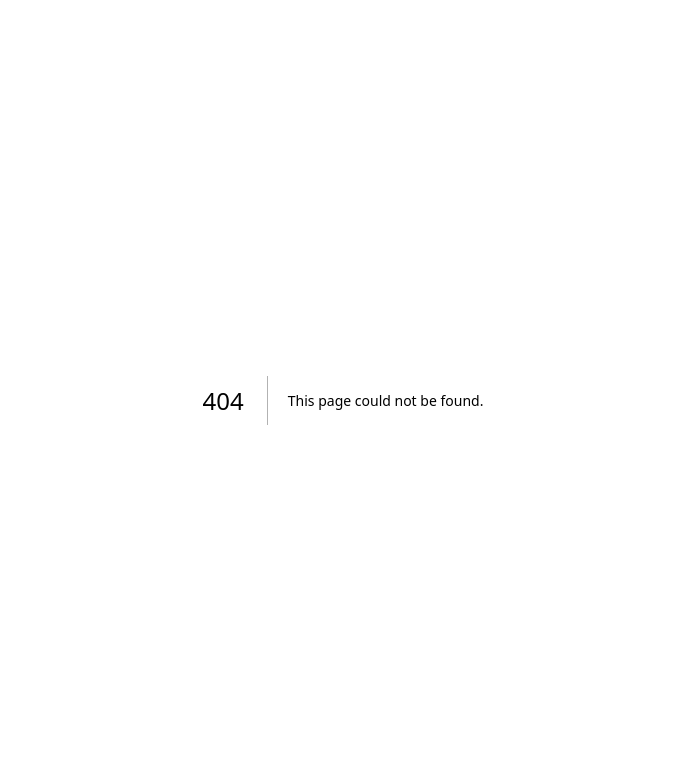
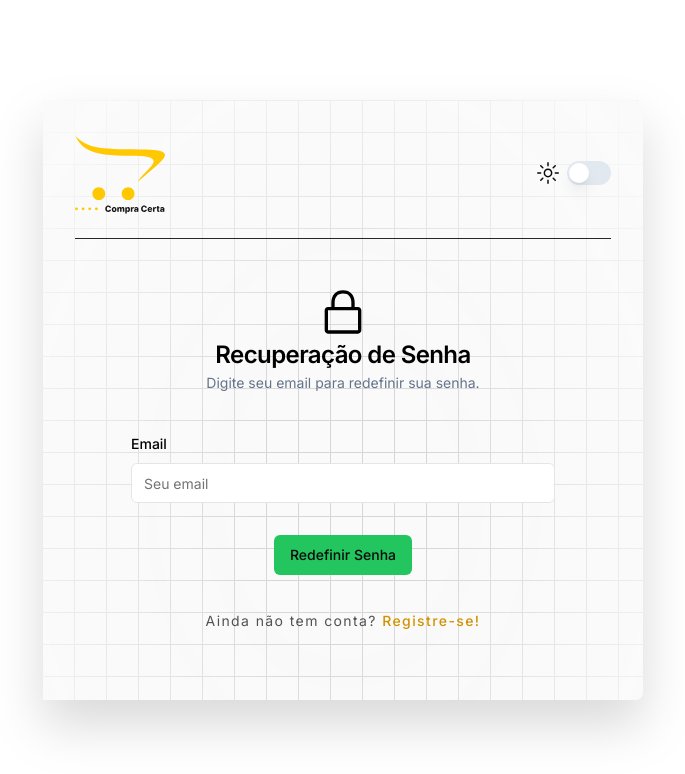
Before and after one commit to tiagodev96/compra-certa-front, a Next.js app: page /forgot-password in a window 1280 px wide. Before the commit this address had no page. Shown: the top 774 px of the page, without its empty margins (297-982 px from the left). Built offline with nearby package versions, Linux system fonts and the light colour scheme.

Commit message:
Feat login/register

```diff
--- /dev/null
+++ b/src/app/(auth)/change-password/page.tsx
@@ -0,0 +1,56 @@
+'use client';
+import { useRouter } from 'next/router';
+import { useEffect, useState } from 'react';
+import { GridBackground, LoginHeader } from '@/components';
+import { Button } from '@/components/ui/button';
+import {
+  CardContent,
+  CardDescription,
+  CardFooter,
+  CardHeader,
+  CardTitle,
+} from '@/components/ui/card';
+import { Input } from '@/components/ui/input';
+import { Label } from '@/components/ui/label';
+import { Separator } from '@/components/ui/separator';
+import ChangePasswordForm from '@/components/Auth/ChangePasswordForm';
+import SuccessPasswordChange from '@/components/Auth/SuccessPasswordChange';
+
+const ChangePassword = () => {
+  //const router = useRouter();
+  const [isSuccess, setIsSuccess] = useState(false);
+
+  const renderChangePasswordForm = () => {
+    return (<ChangePasswordForm />)
+  }
+
+  useEffect(() => {
+    /*  if (!userAuthenticated) { */
+    /*    router.push('/login'); */
+    /*  } */
+  }, []);
+
+  return (
+    <div className='sectionContainer flex items-center justify-center w-screen h-screen'>
+      <div className='grid max-w-[1200px] container h-full items-center justify-center max-h-[600px] rounded-lg drop-shadow-2xl'>
+        <div className=' h-full overflow-hidden rounded-tr-lg rounded-br-lg w-[600px]'>
+          <GridBackground>
+            <div className='flex flex-1 flex-col z-20 px-8 py-8'>
+              <LoginHeader />
+              <Separator className='my-6 bg-neutral-800 dark:bg-neutral-200' />
+
+              <div className='flex flex-col justify-center z-20 px-8'>
+
+              {isSuccess ? (<SuccessPasswordChange />) : (<ChangePasswordForm onSubmit={setIsSuccess} />)}
+
+              </div>
+
+            </div>
+          </GridBackground>
+        </div>
+      </div>
+    </div>
+  );
+};
+
+export default ChangePassword;
--- /dev/null
+++ b/src/app/(auth)/forgot-password/page.tsx
@@ -0,0 +1,74 @@
+'use client';
+import { GridBackground, LoginHeader, SignInCTA } from '@/components';
+import { Button } from '@/components/ui/button';
+import {
+  CardContent,
+  CardDescription,
+  CardFooter,
+  CardHeader,
+  CardTitle,
+} from '@/components/ui/card';
+import { Input } from '@/components/ui/input';
+import { Label } from '@/components/ui/label';
+import { Separator } from '@/components/ui/separator';
+import { useToast } from '@/components/ui/use-toast';
+import { LockClosedIcon } from '@radix-ui/react-icons';
+
+const ForgotPassword = () => {
+  const { toast } = useToast();
+
+  return (
+    <div className='sectionContainer flex items-center justify-center w-screen h-screen'>
+      <div className='grid max-w-[1200px] container h-full items-center justify-center max-h-[600px] rounded-lg drop-shadow-2xl'>
+        <div className=' h-full overflow-hidden rounded-tr-lg rounded-br-lg w-[600px]'>
+          <GridBackground>
+            <div className='flex flex-1 flex-col z-20 px-8 py-8'>
+              <LoginHeader />
+              <Separator className='my-6 bg-neutral-800 dark:bg-neutral-200' />
+              <div className='flex flex-col justify-center z-20 px-8'>
+                <CardHeader className='flex items-center'>
+                  <LockClosedIcon className='w-[50px] h-auto' />
+                  <CardTitle>Recuperação de Senha</CardTitle>
+                  <CardDescription>
+                    Digite seu email para redefinir sua senha.
+                  </CardDescription>
+                </CardHeader>
+                <CardContent>
+                  <form>
+                    <div className='grid w-full items-center gap-4'>
+                      <div className='flex flex-col space-y-3 my-5'>
+                        <Label htmlFor='email'>Email</Label>
+                        <Input
+                          id='email'
+                          type='email'
+                          placeholder='Seu email'
+                        />
+                      </div>
+                    </div>
+                    <CardFooter className='flex justify-center my-3 p-0'>
+                      <Button
+                        onClick={() => {
+                          toast({
+                            description:
+                              'Convite de recuperção de senha enviado!',
+                          });
+                        }}
+                      >
+                        Redefinir Senha
+                      </Button>
+                    </CardFooter>
+                  </form>
+                </CardContent>
+                <div className='text-center'>
+                  <SignInCTA />
+                </div>
+              </div>
+            </div>
+          </GridBackground>
+        </div>
+      </div>
+    </div>
+  );
+};
+
+export default ForgotPassword;
--- /dev/null
+++ b/src/components/Auth/ChangePasswordForm.tsx
@@ -0,0 +1,39 @@
+import React from 'react';
+import {
+  CardContent,
+  CardDescription,
+  CardFooter,
+  CardHeader,
+  CardTitle,
+} from '../ui/card';
+import { Label } from '@radix-ui/react-label';
+import { Input } from '../ui/input';
+import { Button } from '../ui/button';
+
+const ChangePasswordForm = ({setIsSuccess}: any) => {
+  return (
+    <>
+      <CardHeader className='flex items-center'>
+        <CardTitle>Redefinir Senha</CardTitle>
+        <CardDescription>Digite uma nova senha para seu email.</CardDescription>
+      </CardHeader>
+      <CardContent>
+        <form>
+          <div className='grid w-full items-center gap-4'>
+            <div className='flex flex-col space-y-3 my-5'>
+              <Label htmlFor='password'>Senha</Label>
+              <Input id='password' type='password' />
+              <Label htmlFor='password'>Confirmar senha</Label>
+              <Input id='password' type='password' />
+            </div>
+          </div>
+          <CardFooter className='flex justify-center my-3 p-0'>
+            <Button onClick={() => setIsSuccess(true)}>Redefinir Senha</Button>
+          </CardFooter>
+        </form>
+      </CardContent>
+      </>
+  );
+};
+
+export default ChangePasswordForm;
--- /dev/null
+++ b/src/components/Auth/SuccessPasswordChange.tsx
@@ -0,0 +1,9 @@
+import React from 'react'
+
+const SuccessPasswordChange = () => {
+  return (
+    <div>SuccessPasswordChange</div>
+  )
+}
+
+export default SuccessPasswordChange
--- a/src/components/Navbar.tsx
+++ b/src/components/Navbar.tsx
@@ -4,9 +4,15 @@ import { HoveredLink, Menu } from "./ui/aceternity/navbar-menu";
 import { cn } from "@/utils/cn";
 import Image from "next/image";
 import { SwitchTheme } from ".";
+import { AvatarIcon } from "@radix-ui/react-icons";
 
 export const Navbar = ({ className }: { className?: string }) => {
   const [active, setActive] = useState<string | null>(null);
+  const [isLoggedIn, setIsLoggedIn] = useState<boolean>(true);
+
+  const handleLogout = () => {
+    setIsLoggedIn(false);
+  };
 
   return (
     <div className={cn("fixed top-10 inset-x-0 w-fit mx-auto z-50", className)}>
@@ -28,12 +34,22 @@ export const Navbar = ({ className }: { className?: string }) => {
             </span>
           </HoveredLink>
 
+          {isLoggedIn ? (
+            <>
+              <AvatarIcon />
+              <button onClick={handleLogout} className="text-sm font-medium relative text-neutral-950 dark:text-neutral-50 px-4 hover:bg-primary hover:text-neutral-950 transition py-2 rounded-full">
+                Logout
+                <span className="absolute inset-x-0 w-1/2 mx-auto -bottom-px bg-gradient-to-r from-transparent via-primary  to-transparent h-px" />
+              </button>
+            </>
+          ) : (
             <HoveredLink href="/login">
               <div className="border text-sm font-medium relative border-neutral-300 dark:border-neutral-600 dark:border-white/[0.2] text-neutral-950 dark:text-neutral-50 px-4 hover:bg-primary hover:text-neutral-950 transition py-2 rounded-full">
                 <span>Login</span>
                 <span className="absolute inset-x-0 w-1/2 mx-auto -bottom-px bg-gradient-to-r from-transparent via-primary  to-transparent h-px" />
               </div>
             </HoveredLink>
+          )}
 
           <SwitchTheme />
         </div>
```
Lines whose indentation alone changed are shown as unchanged.
